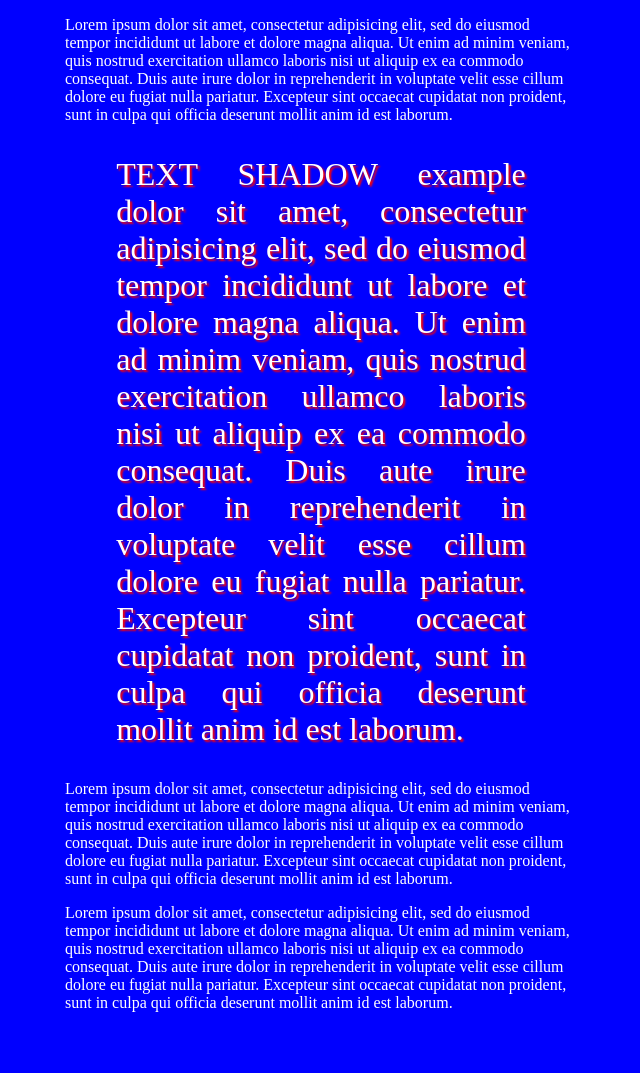
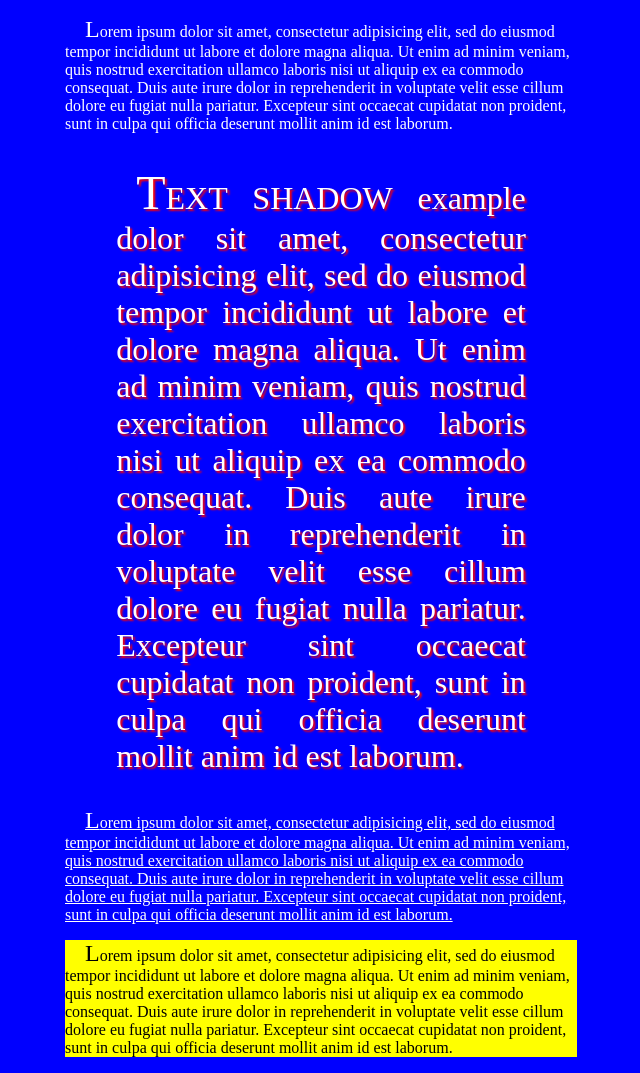
Before and after one commit to goldbug989/html-css-bootcamp, a plain HTML site: page formatting_text/textshadowdecorationindent/index.html in a window 1280 px wide. Shown: the whole page, without its empty margins (319-959 px from the left). Before the commit the page ends 1028 px from the top, so only its background shows below. Drawn offline with Linux system fonts and the light colour scheme.

Commit message:
adds hands on exercises 3 font & text

```diff
--- a/formatting_text/textshadowdecorationindent/index.html
+++ b/formatting_text/textshadowdecorationindent/index.html
@@ -9,7 +9,7 @@
 <body>
 <p>Lorem ipsum dolor sit amet, consectetur adipisicing elit, sed do eiusmod tempor incididunt ut labore et dolore magna aliqua. Ut enim ad minim veniam, quis nostrud exercitation ullamco laboris nisi ut aliquip ex ea commodo consequat. Duis aute irure dolor in reprehenderit in voluptate velit esse cillum dolore eu fugiat nulla pariatur. Excepteur sint occaecat cupidatat non proident, sunt in culpa qui officia deserunt mollit anim id est laborum.</p>
 <p class="narrow">TEXT SHADOW example dolor sit amet, consectetur adipisicing elit, sed do eiusmod tempor incididunt ut labore et dolore magna aliqua. Ut enim ad minim veniam, quis nostrud exercitation ullamco laboris nisi ut aliquip ex ea commodo consequat. Duis aute irure dolor in reprehenderit in voluptate velit esse cillum dolore eu fugiat nulla pariatur. Excepteur sint occaecat cupidatat non proident, sunt in culpa qui officia deserunt mollit anim id est laborum.</p>
-<p>Lorem ipsum dolor sit amet, consectetur adipisicing elit, sed do eiusmod tempor incididunt ut labore et dolore magna aliqua. Ut enim ad minim veniam, quis nostrud exercitation ullamco laboris nisi ut aliquip ex ea commodo consequat. Duis aute irure dolor in reprehenderit in voluptate velit esse cillum dolore eu fugiat nulla pariatur. Excepteur sint occaecat cupidatat non proident, sunt in culpa qui officia deserunt mollit anim id est laborum.</p>
-<p>Lorem ipsum dolor sit amet, consectetur adipisicing elit, sed do eiusmod tempor incididunt ut labore et dolore magna aliqua. Ut enim ad minim veniam, quis nostrud exercitation ullamco laboris nisi ut aliquip ex ea commodo consequat. Duis aute irure dolor in reprehenderit in voluptate velit esse cillum dolore eu fugiat nulla pariatur. Excepteur sint occaecat cupidatat non proident, sunt in culpa qui officia deserunt mollit anim id est laborum.</p>
+<p id="underline">Lorem ipsum dolor sit amet, consectetur adipisicing elit, sed do eiusmod tempor incididunt ut labore et dolore magna aliqua. Ut enim ad minim veniam, quis nostrud exercitation ullamco laboris nisi ut aliquip ex ea commodo consequat. Duis aute irure dolor in reprehenderit in voluptate velit esse cillum dolore eu fugiat nulla pariatur. Excepteur sint occaecat cupidatat non proident, sunt in culpa qui officia deserunt mollit anim id est laborum.</p>
+<p class="highlight">Lorem ipsum dolor sit amet, consectetur adipisicing elit, sed do eiusmod tempor incididunt ut labore et dolore magna aliqua. Ut enim ad minim veniam, quis nostrud exercitation ullamco laboris nisi ut aliquip ex ea commodo consequat. Duis aute irure dolor in reprehenderit in voluptate velit esse cillum dolore eu fugiat nulla pariatur. Excepteur sint occaecat cupidatat non proident, sunt in culpa qui officia deserunt mollit anim id est laborum.</p>
 </body>
 </html>
--- a/formatting_text/textshadowdecorationindent/main.css
+++ b/formatting_text/textshadowdecorationindent/main.css
@@ -7,7 +7,12 @@ body{
 }
 p{
   color:white;
+  text-indent:20px;
 }
+p::first-letter{
+  font-size:150%;
+}
+
 .narrow{
   margin-left:10%;
   margin-right:10%;
@@ -15,3 +20,12 @@ p{
   text-shadow:2px 2px 2px red;
   text-align:justify;
 }
+#underline{
+  text-decoration: underline;
+  /* this colors the decoration not the text
+    text-decoration-color: yellow; */
+}
+.highlight{
+color:black;
+background-color:yellow;
+}
--- /dev/null
+++ b/hands-on-exercises3/main.css
@@ -0,0 +1,37 @@
+html{
+  margin-left: 30%;
+  margin-right:30%;
+}
+p{
+  font-family:serif;
+  text-transform: capitalize;
+  font-style: italic;
+
+}
+p::first-letter {
+  text-transform: capitalize;
+
+}
+p::first-line{
+  text-indent: 10%;
+}
+.sans{
+  font-family:sans-serif;
+}
+.googlefont{
+  font-family: 'Roboto', sans-serif;
+  font-weight:100;
+}
+h1{
+  text-shadow: 2px 2px 2px pink;
+}
+a{
+  text-decoration:none;
+  letter-spacing: 2px;
+}
+a:hover{
+  text-decoration: underline;
+}
+#linethrough{
+  text-decoration: line-through;
+}
```
Also changed, not shown: hands-on-exercises3/index.html (added, +19 -0 lines).
